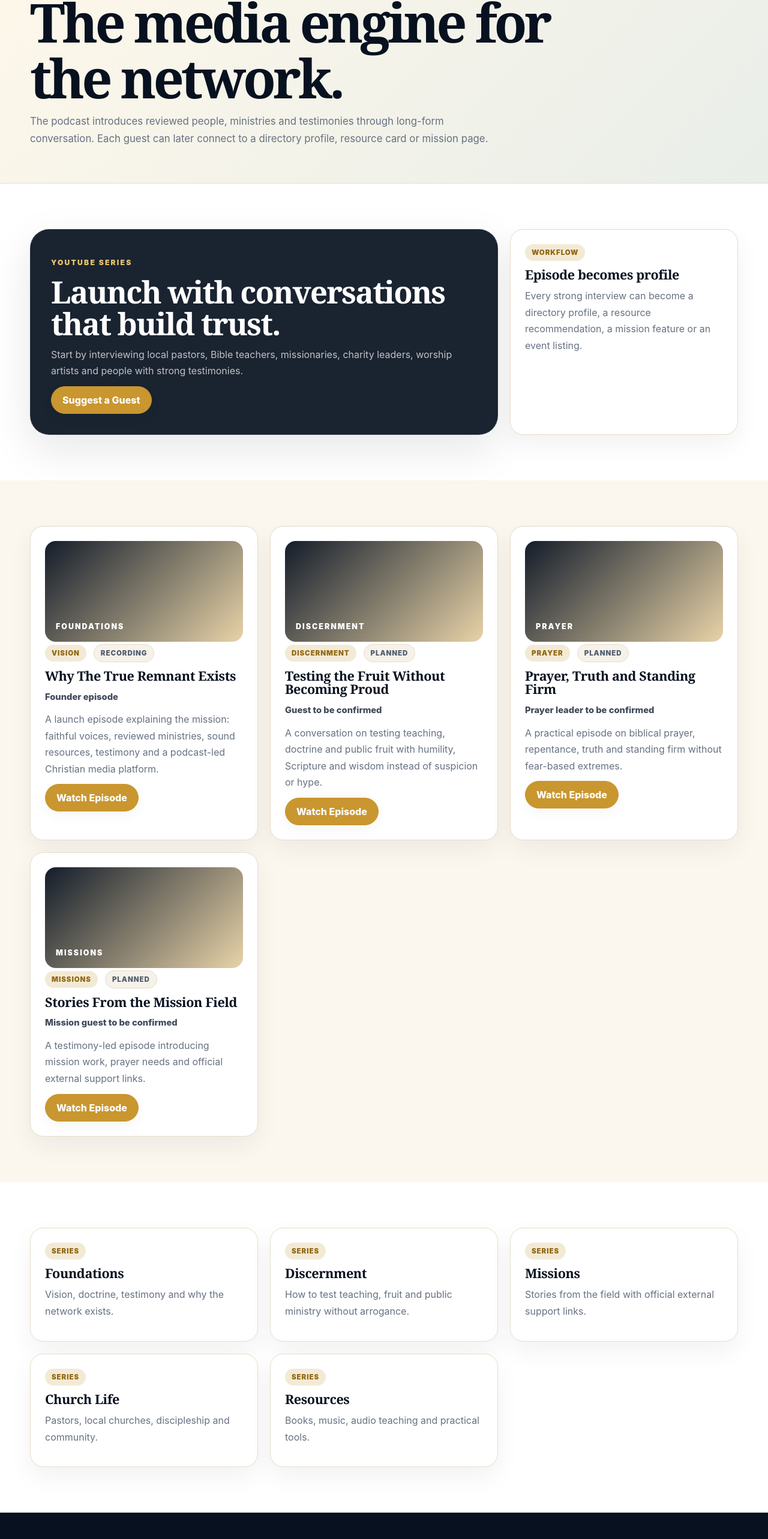
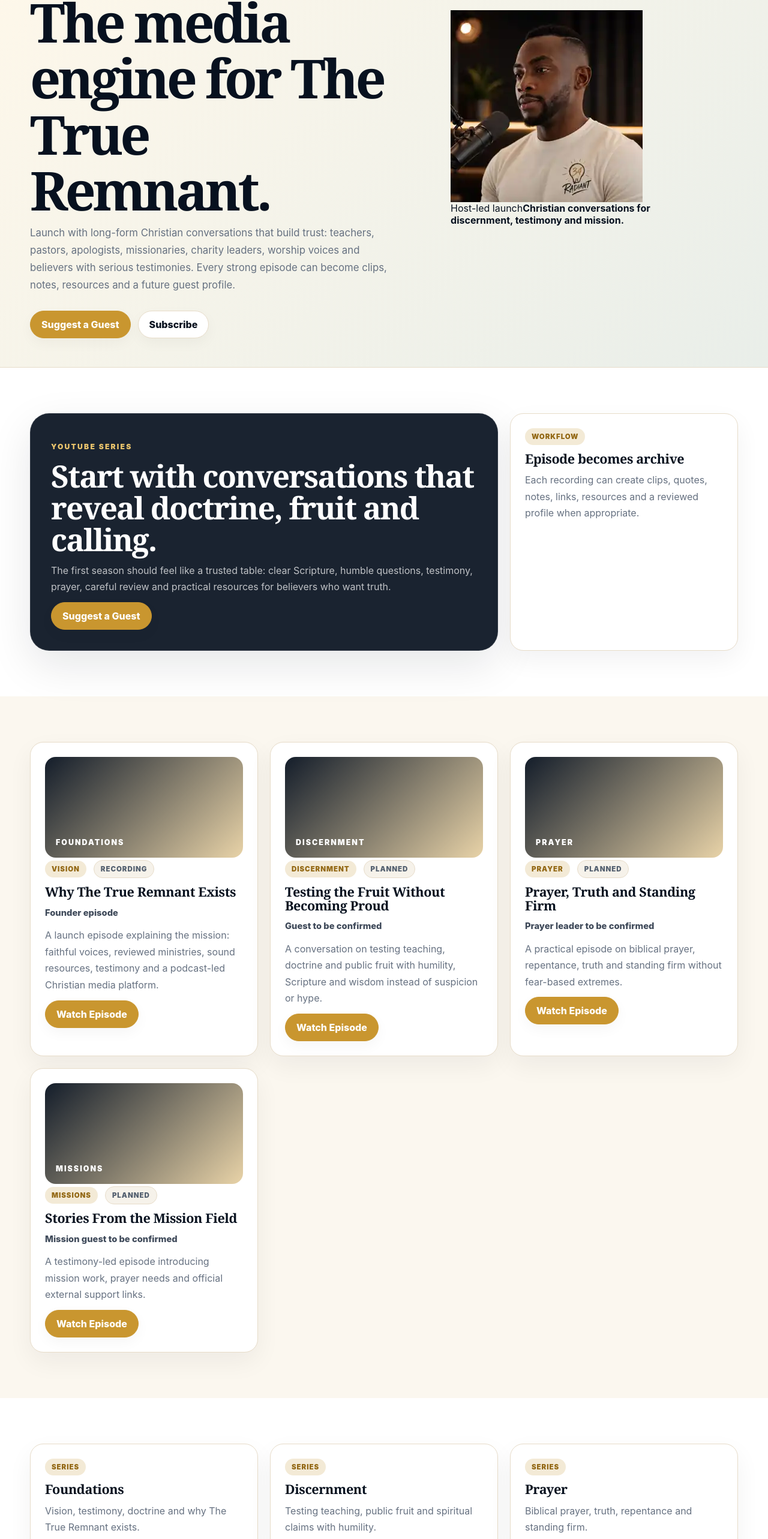
Before and after one commit to dakande85-bit/the-true-remnant-network, a Next.js app: page /podcast in a window 1280 px wide. Shown: the part 222-2788 px from the top of the page at 60% size. Built offline with nearby package versions, Linux system fonts and the light colour scheme.

Commit message:
Refresh podcast hub with founder portrait

```diff
--- a/src/app/podcast/page.tsx
+++ b/src/app/podcast/page.tsx
@@ -1,24 +1,36 @@
+import { FounderPortrait } from "@/components/FounderPortrait";
 import { podcastEpisodes } from "@/data/podcasts";
 
 const series = [
-  ["Foundations", "Vision, doctrine, testimony and why the network exists."],
-  ["Discernment", "How to test teaching, fruit and public ministry without arrogance."],
+  ["Foundations", "Vision, testimony, doctrine and why The True Remnant exists."],
+  ["Discernment", "Testing teaching, public fruit and spiritual claims with humility."],
+  ["Prayer", "Biblical prayer, truth, repentance and standing firm."],
   ["Missions", "Stories from the field with official external support links."],
-  ["Church Life", "Pastors, local churches, discipleship and community."],
-  ["Resources", "Books, music, audio teaching and practical tools."]
+  ["Church Life", "Pastors, local churches, discipleship and Christian community."],
+  ["Resources", "Books, music, audio teaching, devotionals and practical tools."],
 ];
 
 export default function PodcastPage() {
   return (
     <>
-      <section className="page-hero">
-        <div className="container">
-          <p className="kicker">Podcast</p>
-          <h1>The media engine for the network.</h1>
-          <p>
-            The podcast introduces reviewed people, ministries and testimonies through long-form conversation.
-            Each guest can later connect to a directory profile, resource card or mission page.
-          </p>
+      <section className="page-hero podcast-page-hero">
+        <div className="container hero-grid">
+          <div>
+            <p className="kicker">Podcast</p>
+            <h1>The media engine for The True Remnant.</h1>
+            <p>
+              Launch with long-form Christian conversations that build trust: teachers, pastors, apologists,
+              missionaries, charity leaders, worship voices and believers with serious testimonies. Every strong
+              episode can become clips, notes, resources and a future guest profile.
+            </p>
+            <div className="hero-actions">
+              <a className="btn btn-primary" href="/submit">Suggest a Guest</a>
+              <a className="btn" href="/#subscribe">Subscribe</a>
+            </div>
+          </div>
+          <div className="hero-visual hero-visual-portrait page-portrait">
+            <FounderPortrait />
+          </div>
         </div>
       </section>
 
@@ -26,16 +38,17 @@ export default function PodcastPage() {
         <div className="container grid grid-3">
           <article className="hero-card span-2">
             <p className="kicker">YouTube Series</p>
-            <h2>Launch with conversations that build trust.</h2>
+            <h2>Start with conversations that reveal doctrine, fruit and calling.</h2>
             <p>
-              Start by interviewing local pastors, Bible teachers, missionaries, charity leaders, worship artists and people with strong testimonies.
+              The first season should feel like a trusted table: clear Scripture, humble questions, testimony, prayer,
+              careful review and practical resources for believers who want truth.
             </p>
             <a className="btn btn-primary" href="/submit">Suggest a Guest</a>
           </article>
           <article className="card">
             <span className="badge">Workflow</span>
-            <h3>Episode becomes profile</h3>
-            <p>Every strong interview can become a directory profile, a resource recommendation, a mission feature or an event listing.</p>
+            <h3>Episode becomes archive</h3>
+            <p>Each recording can create clips, quotes, notes, links, resources and a reviewed profile when appropriate.</p>
           </article>
         </div>
       </section>
@@ -44,7 +57,7 @@ export default function PodcastPage() {
         <div className="container">
           <div className="grid grid-3">
             {podcastEpisodes.map((episode) => (
-              <article className="card" key={episode.id}>
+              <article className="card episode-card" key={episode.id}>
                 <div className="card-cover profile-cover"><span>{episode.series}</span></div>
                 <div className="card-meta">
                   <span className="badge">{episode.topic}</span>
```
